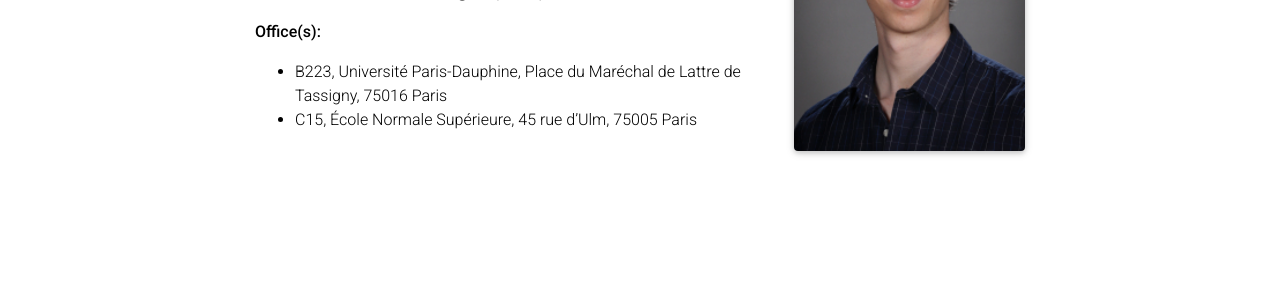
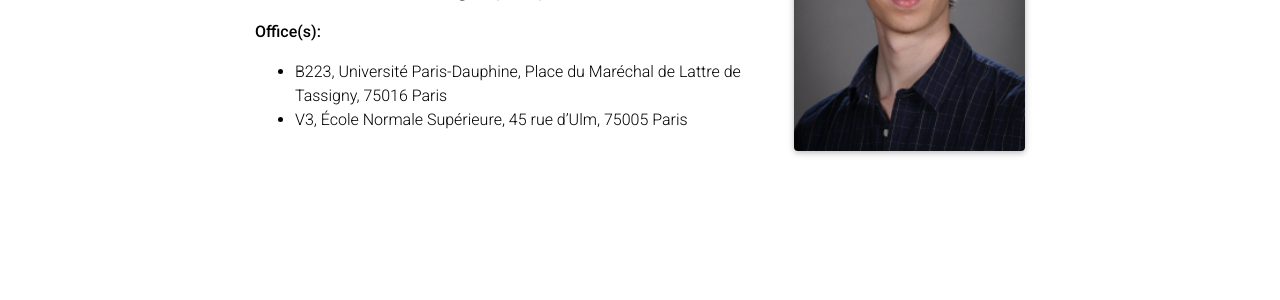
Before and after one commit to qufrancois/qufrancois.github.io, a Jekyll site: the page built from _pages/about.md, in a window 1280 px wide. Shown: the part 397-697 px from the top of the page. Built offline with Jekyll 4.4.1, drawn with Linux system fonts in a browser that asks for light colours; full-size pictures stand in for the smaller copies a plugin makes; comment, search, counter and statistics services are not loaded; a style sheet for code colours, icons or effects is not loaded.

```diff
--- a/_pages/about.md
+++ b/_pages/about.md
@@ -25,4 +25,4 @@ I am a PhD student in Probability theory under the supervision of [Djalil Chafa
 
 **Office(s):**
 - B223, Université Paris-Dauphine, Place du Maréchal de Lattre de Tassigny, 75016 Paris
-- C15, École Normale Supérieure, 45 rue d'Ulm, 75005 Paris
+- V3, École Normale Supérieure, 45 rue d'Ulm, 75005 Paris
```
Also changed, not shown: _pages/publications.md (+3 -2 lines).
